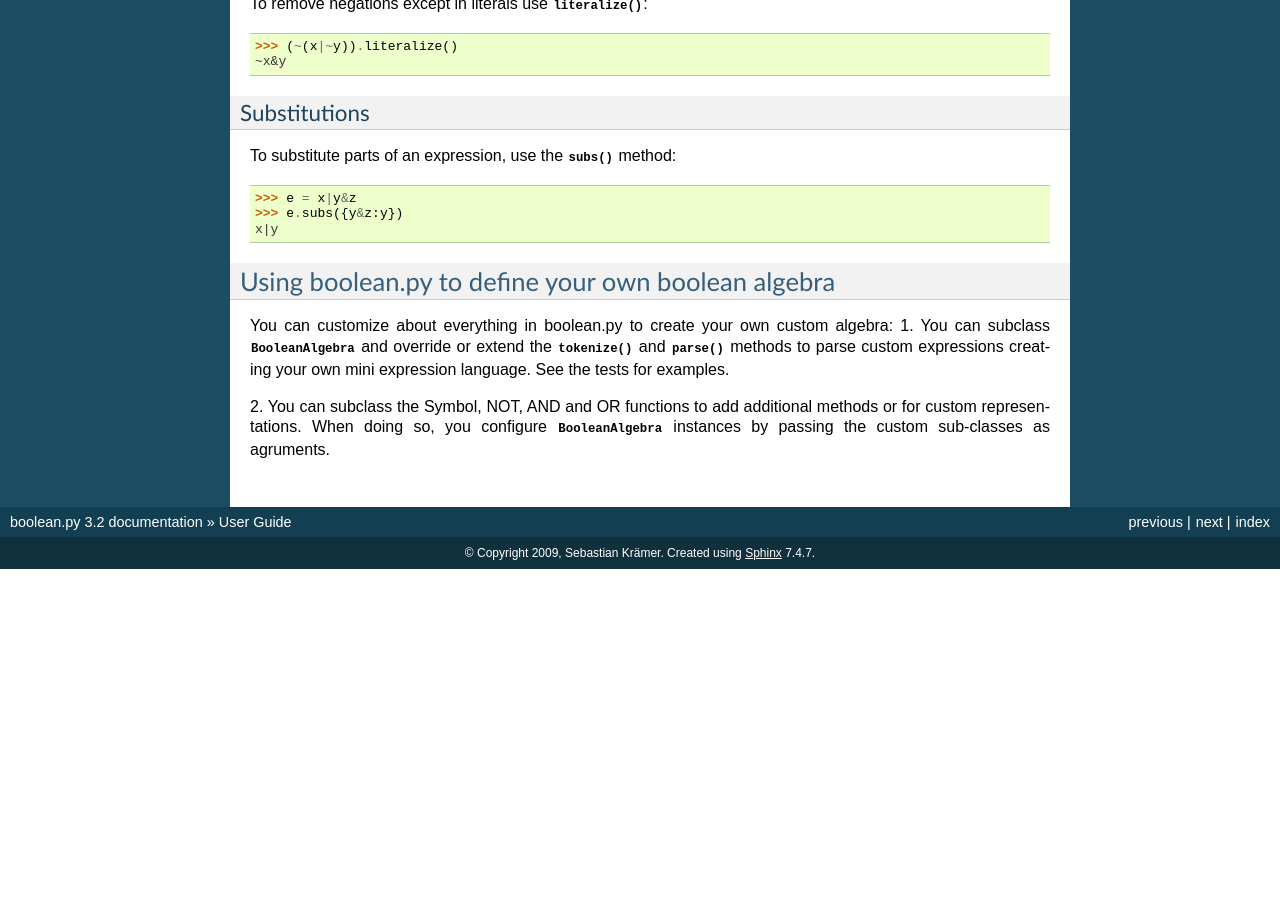
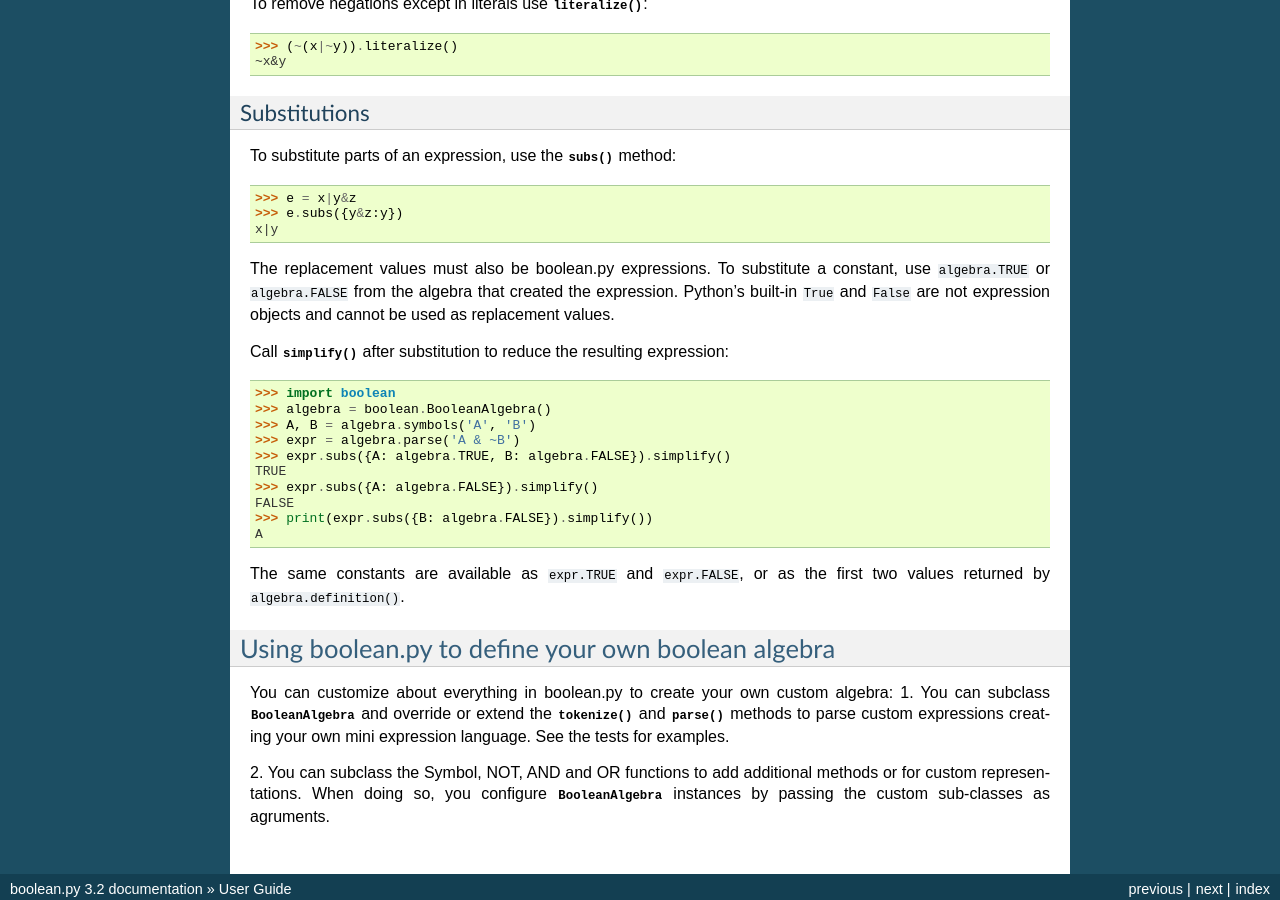
Before and after one commit to bastikr/boolean.py, a Sphinx documentation site: the page built from docs/users_guide.rst, in a window 1280 px wide and 900 px high, scrolled down 3906 px. Built offline with Sphinx 7.4.7, drawn with Linux system fonts in a browser that asks for light colours; before the commit the page ends 4475 px from its top, so only the background shows below that.

Commit message:
Document Boolean constants in substitutions

```diff
--- a/docs/users_guide.rst
+++ b/docs/users_guide.rst
@@ -250,6 +250,27 @@ To substitute parts of an expression, use the :meth:`subs` method::
     >>> e.subs({y&z:y})
     x|y
 
+The replacement values must also be boolean.py expressions. To substitute a
+constant, use ``algebra.TRUE`` or ``algebra.FALSE`` from the algebra that created
+the expression. Python's built-in ``True`` and ``False`` are not expression
+objects and cannot be used as replacement values.
+
+Call :meth:`simplify` after substitution to reduce the resulting expression::
+
+    >>> import boolean
+    >>> algebra = boolean.BooleanAlgebra()
+    >>> A, B = algebra.symbols('A', 'B')
+    >>> expr = algebra.parse('A & ~B')
+    >>> expr.subs({A: algebra.TRUE, B: algebra.FALSE}).simplify()
+    TRUE
+    >>> expr.subs({A: algebra.FALSE}).simplify()
+    FALSE
+    >>> print(expr.subs({B: algebra.FALSE}).simplify())
+    A
+
+The same constants are available as ``expr.TRUE`` and ``expr.FALSE``, or as
+the first two values returned by ``algebra.definition()``.
+
 
 Using boolean.py to define your own boolean algebra
 ---------------------------------------------------
```
